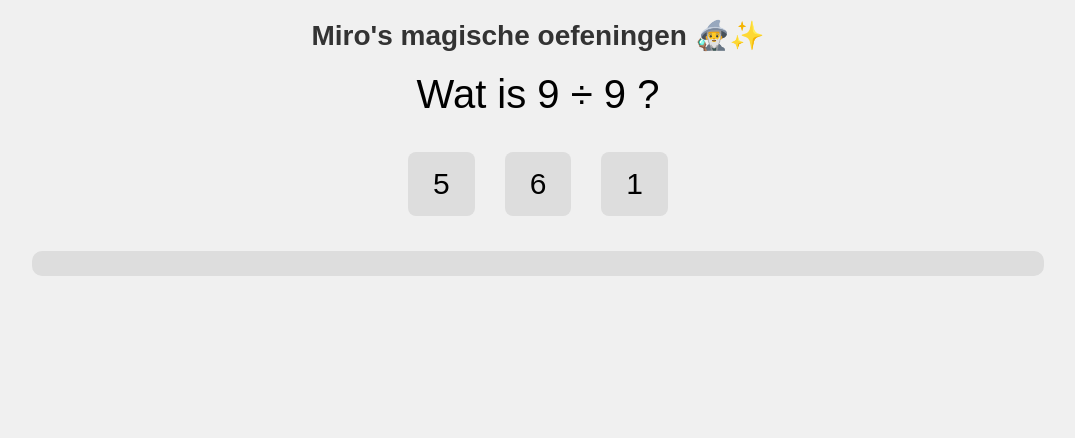
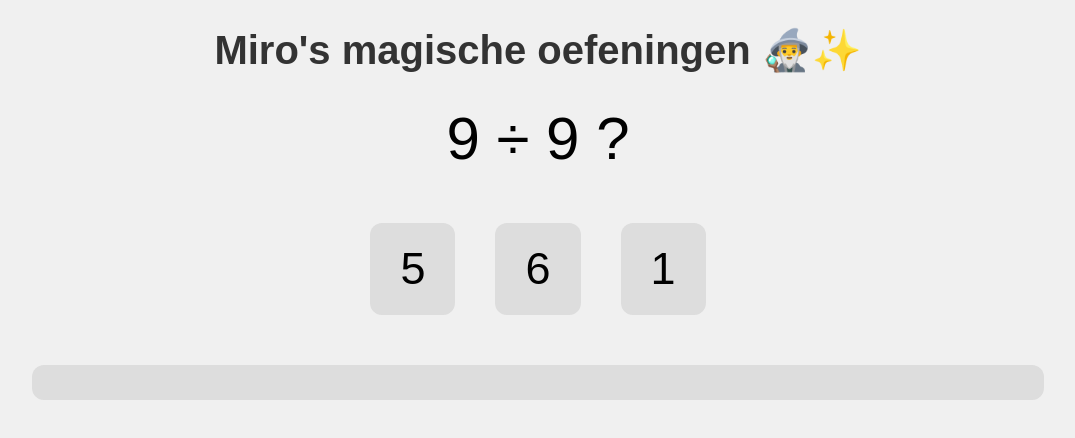
Before and after one commit to brieflycool/Deeltafels, a plain HTML site: page index.html in a window 1280 px wide. Shown: the whole page, without its empty margins (102-1177 px from the left). Drawn offline with Linux system fonts and the light colour scheme.

Commit message:
Update index.html

```diff
--- a/index.html
+++ b/index.html
@@ -5,13 +5,13 @@
 <title>Miro's Magische Oefeningen</title>
 <style>
   body { font-family: Arial, sans-serif; text-align: center; background: #f0f0f0; }
-  h1 { color: #333; font-size: 28px; margin-bottom: 20px; }
-  #vraag { font-size: 40px; margin: 20px; }
-  .keuze { display: inline-block; margin: 15px; font-size: 30px; padding: 15px 25px; background: #ddd; border-radius: 8px; cursor: pointer; }
+  h1 { color: #333; font-size: 40px; margin-bottom: 30px; }
+  #vraag { font-size: 60px; margin: 30px; }
+  .keuze { display: inline-block; margin: 20px; font-size: 45px; padding: 20px 30px; background: #ddd; border-radius: 12px; cursor: pointer; }
   .keuze:hover { background: #ccc; }
-  #feedback { font-size: 24px; margin: 15px; color: green; }
-  #voortgang-container { width: 80%; background: #ddd; margin: 20px auto; border-radius: 10px; overflow: hidden; }
-  #voortgang { height: 25px; width: 0; background: green; transition: width 0.3s; }
+  #feedback { font-size: 36px; margin: 20px; color: green; }
+  #voortgang-container { width: 80%; background: #ddd; margin: 30px auto; border-radius: 12px; overflow: hidden; }
+  #voortgang { height: 35px; width: 0; background: green; transition: width 0.3s; }
 </style>
 </head>
 <body>
@@ -37,7 +37,7 @@ function nieuweSom() {
   deler = Math.floor(Math.random() * 9) + 2;
   uitkomst = Math.floor(Math.random() * 10) + 1;
   getal = deler * uitkomst;
-  document.getElementById('vraag').textContent = `Wat is ${getal} ÷ ${deler} ?`;
+  document.getElementById('vraag').textContent = `${getal} ÷ ${deler} ?`;
 
   let keuzes = [uitkomst];
   while (keuzes.length < 3) {
```
